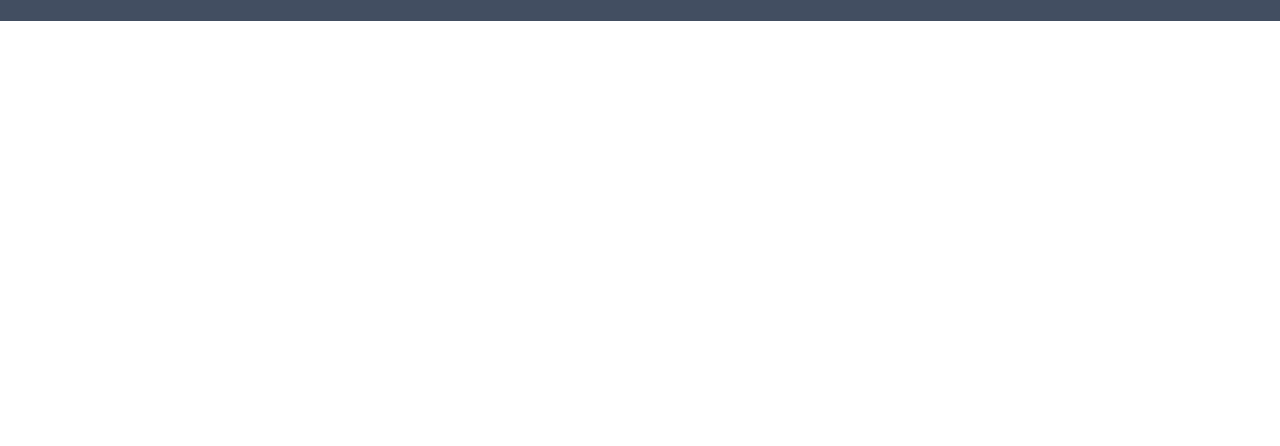
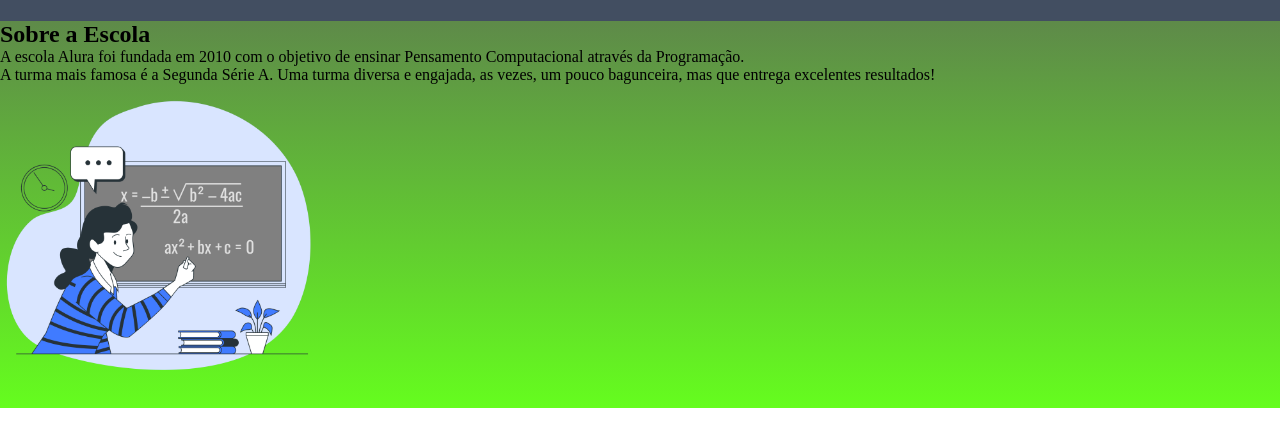
Before and after one commit to SABRINA-LARISSA-MAX/site-criativo, a plain HTML site: page max e joao/index.html in a window 1280 px wide. Shown: the part 86-532 px from the top of the page. Drawn offline with Linux system fonts and the light colour scheme.

Commit message:
Add files via upload

```diff
--- a/max e joao/index.html
+++ b/max e joao/index.html
@@ -15,6 +15,11 @@
             <li class="cabecalho-lista-item">Estudante</li>
         </ul>
     </header>
-
+     <section class="escola">
+         <h2 class="escola-titulo">Sobre a Escola</h2>
+         <p class ="escola-texto-um">A escola Alura foi fundada em 2010 com o objetivo de ensinar Pensamento Computacional através da Programação.</p>
+         <p class="escola-texto-dois">A turma mais famosa é a Segunda Série A. Uma turma diversa e engajada, as vezes, um pouco bagunceira, mas que entrega excelentes resultados!</p>
+         <img class="escola-imagem" src="Formula-bro.png" alt="Professora no quadro.">
+        </section>
 </body>
 </html>
--- a/max e joao/style.css
+++ b/max e joao/style.css
@@ -2,8 +2,6 @@
     margin: 0;
     padding: 0;
 }
-
-
 
 .cabecalho {
     background-color: #424E61;
@@ -23,3 +21,11 @@
     margin: 0 16px;
     font-size: 24px;
 }
+
+.escola-imagem{
+    width: 25%;
+}
+
+.escola{
+    background-image: linear-gradient(#5E8A49,#65FD1E);
+}
```
Also changed, not shown: max e joao/Formula-bro.png (added).
